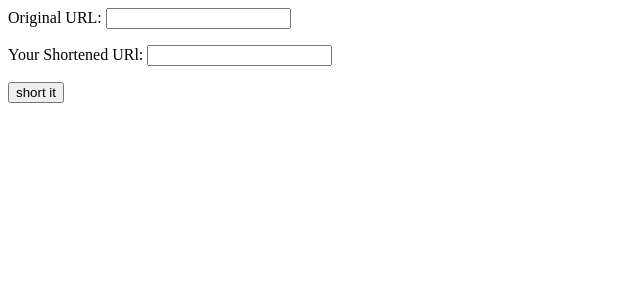
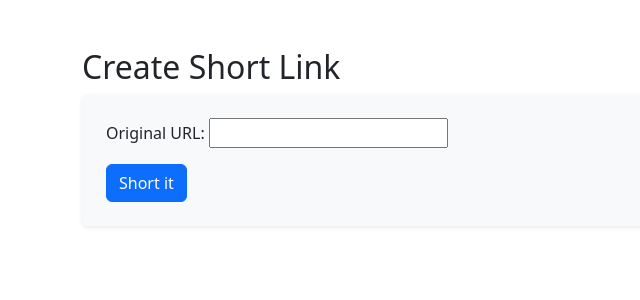
Before and after one commit to Emixin/LinkShortener, a Django app: page /link/ in a window 1280 px wide. Shown: the top 300 px of the page, without its empty margins (0-640 px from the left). Run offline with Django 5.2, Linux system fonts and the light colour scheme.

Commit message:
new changes and fixes

```diff
--- a/linkshortener/linkshortener/settings.py
+++ b/linkshortener/linkshortener/settings.py
@@ -122,3 +122,5 @@
 # https://docs.djangoproject.com/en/5.0/ref/settings/#default-auto-field
 
 DEFAULT_AUTO_FIELD = 'django.db.models.BigAutoField'
+
+HOST = "http://127.0.0.1:8000"
--- a/linkshortener/shortener/forms.py
+++ b/linkshortener/shortener/forms.py
@@ -1,13 +1,13 @@
 from django import forms
-from .models import Link
+from django.core.exceptions import ValidationError
+import re
+
+
+def validate_url(url):
+    regex = r'^https://(?:[a-zA-Z]|[0-9]|[$-_@.&+]|[!*\\(\\),]|(?:%[0-9a-fA-F][0-9a-fA-F]))+$'
+    if not re.match(regex, url):
+        raise ValidationError("Invalid Link")
 
 
 class LinkForm(forms.Form):
-    url = forms.URLField(label='Original URL')
-    shortened_url = forms.CharField(label='Your Shortened URl', required=False)
-
-    def clean_shortened_url(self):
-        shortened = self.cleaned_data.get('shortened_url')
-        if shortened and len(shortened) < 6:
-            raise forms.ValidationError("Shortened URL length should be at least 6")
-        return shortened
+    url = forms.URLField(label='Original URL', validators=[validate_url])
--- a/linkshortener/shortener/templates/shortener/short_link.html
+++ b/linkshortener/shortener/templates/shortener/short_link.html
@@ -1,8 +1,23 @@
-<title>create short link</title>
+<html lang="en">
+<head>
+    <meta charset="UTF-8">
+    <meta name="viewport" content="width=device-width, initial-scale=1.0">
+    <title>Create Short Link</title>
+    <link href="https://cdn.jsdelivr.net/npm/bootstrap@5.3.0-alpha1/dist/css/bootstrap.min.css" rel="stylesheet">
+</head>
+<body>
 
-<form method="POST">
-    {% csrf_token %}
-    {{ form.as_p }}
+<div class="container mt-5">
+    <h2>Create Short Link</h2>
+    <form method="POST" class="bg-light p-4 rounded shadow-sm">
+        {% csrf_token %}
+        <div class="mb-3">
+            {{ form.as_p }}
+        </div>
+        <button type="submit" class="btn btn-primary">Short it</button>
+    </form>
+</div>
 
-<button type="submit">short it</botton>
-</form>
+<script src="https://cdn.jsdelivr.net/npm/bootstrap@5.3.0-alpha1/dist/js/bootstrap.bundle.min.js"></script>
+</body>
+</html>
--- a/linkshortener/shortener/urls.py
+++ b/linkshortener/shortener/urls.py
@@ -4,4 +4,6 @@
 
 urlpatterns = [
     path('link/', views.CreateorUpdateLinkView.as_view(), name='shortened_link'),
+    path('s/<str:code>', views.ShortLinkView.as_view(), name='short_link_view'),
+    path('views/<str:code>', views.ViewsDetail.as_view(), name='view_detail'),
 ]
--- a/linkshortener/shortener/views.py
+++ b/linkshortener/shortener/views.py
@@ -1,11 +1,11 @@
-from django.shortcuts import render
+from django.shortcuts import render, get_object_or_404, redirect
 from django.views import View
 from .models import Link
 from .forms import LinkForm
-from django.http import HttpResponse
+from django.http import HttpResponse, HttpResponseRedirect
+from django.conf import settings
 
 
-# Create your views here.
 
 
 class CreateorUpdateLinkView(View):
@@ -19,25 +19,25 @@
 
         if form.is_valid():
             original_url = form.cleaned_data['url']
-            shortened = form.cleaned_data['shortened_url']
 
-            link_obj = Link.objects.filter(url=original_url).first()
+            link_obj = Link(url=original_url)
+            link_obj.set_short_url()
+            link_obj.save()
 
-            if link_obj:
-                if not shortened:
-                    shortened = link_obj.create_short_url()
-                base_url = ''.join(original_url.split('/', 3)[1:3])
-                base_url = 'https://' + base_url
-                link_obj.shortened_url = base_url + '/' + shortened
-                link_obj.save()
-
-            else:
-                if not shortened:
-                    shortened = Link().create_short_url()
-                base_url = ''.join(original_url.split('/', 3)[1:3])
-                base_url = 'https://' + base_url
-                link_obj = Link.objects.create(url=original_url, shortened_url=base_url + '/' + shortened)
+            return HttpResponse(f"<p>{settings.HOST}/s/{link_obj.shortened_url}</p>")
+        return render(request, 'shortener/short_link.html', {'form': form})
 
 
-            return HttpResponse(f"short link: {link_obj.shortened_url}")
-        return render(request, 'shortener/short_link.html', {'form': form})
+class ShortLinkView(View):
+    def get(self, request, code):
+        link = get_object_or_404(Link, shortened_url=code)
+        if link.is_expired():
+            return HttpResponse(status=404)
+        link.increase_views()
+        return HttpResponseRedirect(link.url)
+
+
+class ViewsDetail(View):
+    def get(self, request, code):
+        link = get_object_or_404(Link, shortened_url=code)
+        return HttpResponse(f"<p>views: {link.views}</p>")
```
Also changed, not shown: linkshortener/shortener/models.py (+9 -7 lines), linkshortener/db.sqlite3, linkshortener/shortener/migrations/0005_link_views_alter_link_expiration_date_and_more.py (added).
